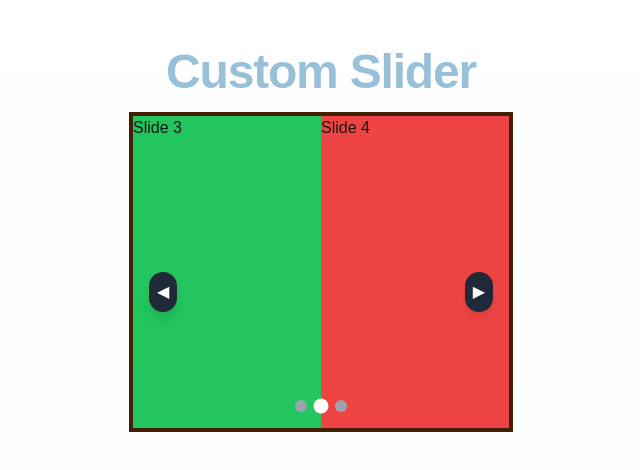
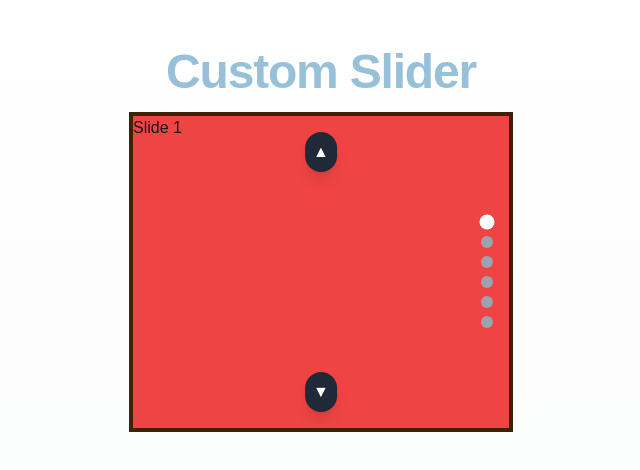
Before and after one commit to Ajya007/Carousel, a Next.js app: page / in a window 1280 px wide. Shown: the top 470 px of the page, without its empty margins (319-959 px from the left). Built offline with nearby package versions, Linux system fonts and the light colour scheme.

Commit message:
feat:swiping feature added along with infinite setting

```diff
--- a/src/components/Slider/Slider.tsx
+++ b/src/components/Slider/Slider.tsx
@@ -5,6 +5,7 @@ import React, {
   ReactNode,
   useCallback,
   useEffect,
+  useRef,
 } from "react";
 import Navigation from "./SliderNavigation";
 import Indicators from "./SliderIndicator";
@@ -15,27 +16,38 @@ interface SliderProps {
   interval?: number;
   direction?: "horizontal" | "vertical";
   itemsPerSlide?: number;
+  infinite: boolean;
 }
 
 const Slider: React.FC<SliderProps> = ({
   children,
-  autoPlay = true,
+  autoPlay = false,
   interval = 3000,
-  direction = "horizontal",
-  itemsPerSlide = 2,
+  direction = "vertical",
+  itemsPerSlide = 1,
+  infinite = true,
 }) => {
   const slidesArray = Children.toArray(children);
   const totalSlides = slidesArray.length;
   const totalGroups = Math.ceil(totalSlides / itemsPerSlide);
   const [currentIndex, setCurrentIndex] = useState(0);
+  const [startPos, setStartPos] = useState(0);
+  const [isDragging, setIsDragging] = useState(false);
+  const sliderRef = useRef<HTMLDivElement>(null);
 
   const nextSlide = useCallback(() => {
-    setCurrentIndex((prev) => (prev + 1) % totalGroups);
-  }, [totalGroups]);
+    setCurrentIndex((prev) => {
+      if (infinite) return (prev + 1) % totalGroups;
+      return prev < totalGroups - 1 ? prev + 1 : prev;
+    });
+  }, [totalGroups, infinite]);
 
   const prevSlide = useCallback(() => {
-    setCurrentIndex((prev) => (prev - 1 + totalGroups) % totalGroups);
-  }, [totalGroups]);
+    setCurrentIndex((prev) => {
+      if (infinite) return (prev - 1 + totalGroups) % totalGroups;
+      return prev > 0 ? prev - 1 : prev;
+    });
+  }, [totalGroups, infinite]);
 
   /****************  Auto-play functionality function *****************************/
   useEffect(() => {
@@ -53,13 +65,51 @@ const Slider: React.FC<SliderProps> = ({
     return grouped;
   };
 
+  /**************** Handle Swipe Gesture ****************/
+  const handleTouchStart = (e: React.TouchEvent) => {
+    setStartPos(
+      direction === "horizontal" ? e.touches[0].clientX : e.touches[0].clientY
+    );
+    setIsDragging(true);
+  };
+
+  const handleTouchEnd = (e: React.TouchEvent) => {
+    if (!isDragging) return;
+    const endPos =
+      direction === "horizontal"
+        ? e.changedTouches[0].clientX
+        : e.changedTouches[0].clientY;
+    if (startPos - endPos > 50) nextSlide(); // Swipe left or up
+    if (startPos - endPos < -50) prevSlide(); // Swipe right or down
+    setIsDragging(false);
+  };
+
+  /**************** Handle Mouse Drag Gesture ****************/
+  const handleMouseDown = (e: React.MouseEvent) => {
+    setStartPos(direction === "horizontal" ? e.clientX : e.clientY);
+    setIsDragging(true);
+  };
+
+  const handleMouseUp = (e: React.MouseEvent) => {
+    if (!isDragging) return;
+    const endPos = direction === "horizontal" ? e.clientX : e.clientY;
+    if (startPos - endPos > 50) nextSlide();
+    if (startPos - endPos < -50) prevSlide();
+    setIsDragging(false);
+  };
   const transformStyle =
     direction === "horizontal"
       ? { transform: `translateX(-${currentIndex * 100}%)` }
       : { transform: `translateY(-${currentIndex * 100}%)` };
 
   return (
-    <div className="relative w-full h-full overflow-hidden">
+    <div
+      className="relative w-full h-full overflow-hidden"
+      onTouchStart={handleTouchStart}
+      onTouchEnd={handleTouchEnd}
+      onMouseDown={handleMouseDown}
+      onMouseUp={handleMouseUp}
+    >
       <div
         className={`flex h-full ${
           direction === "vertical" ? "flex-col" : ""
@@ -87,7 +137,6 @@ const Slider: React.FC<SliderProps> = ({
       {/* Indicator component containing dots */}
       <Indicators
         currentIndex={currentIndex}
-        // slidesArray={slidesArray}
         groupedSlides={groupedSlides()}
         setCurrentIndex={setCurrentIndex}
         direction={direction}
```
